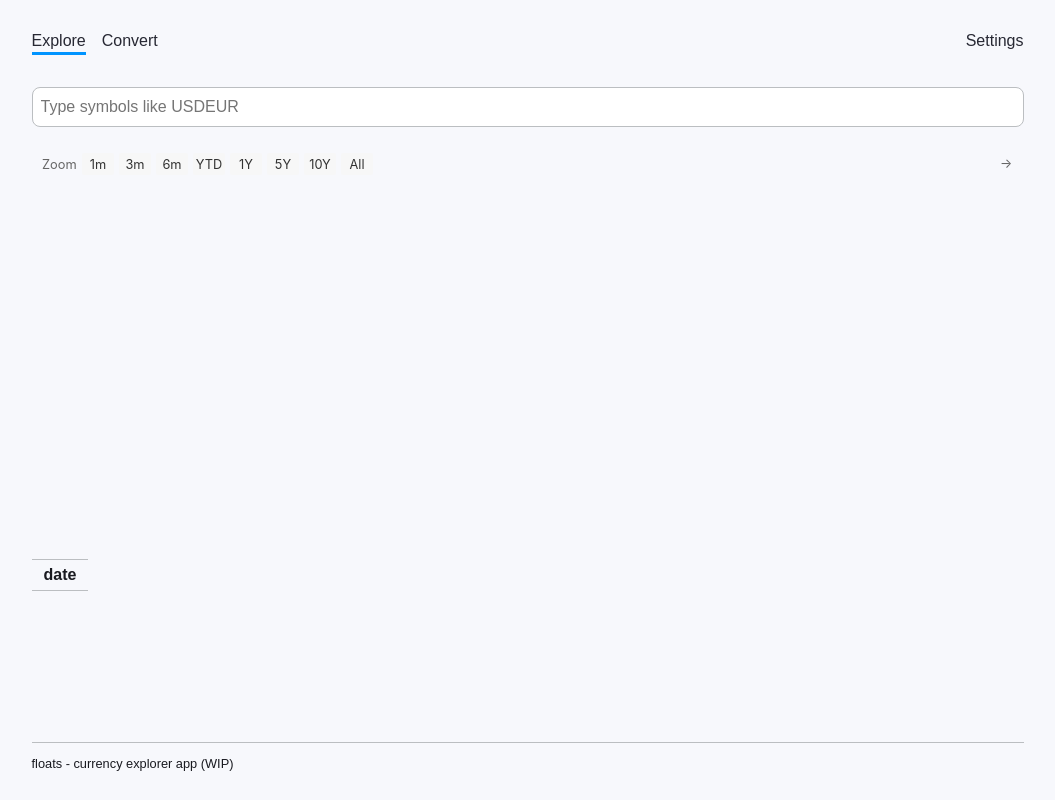
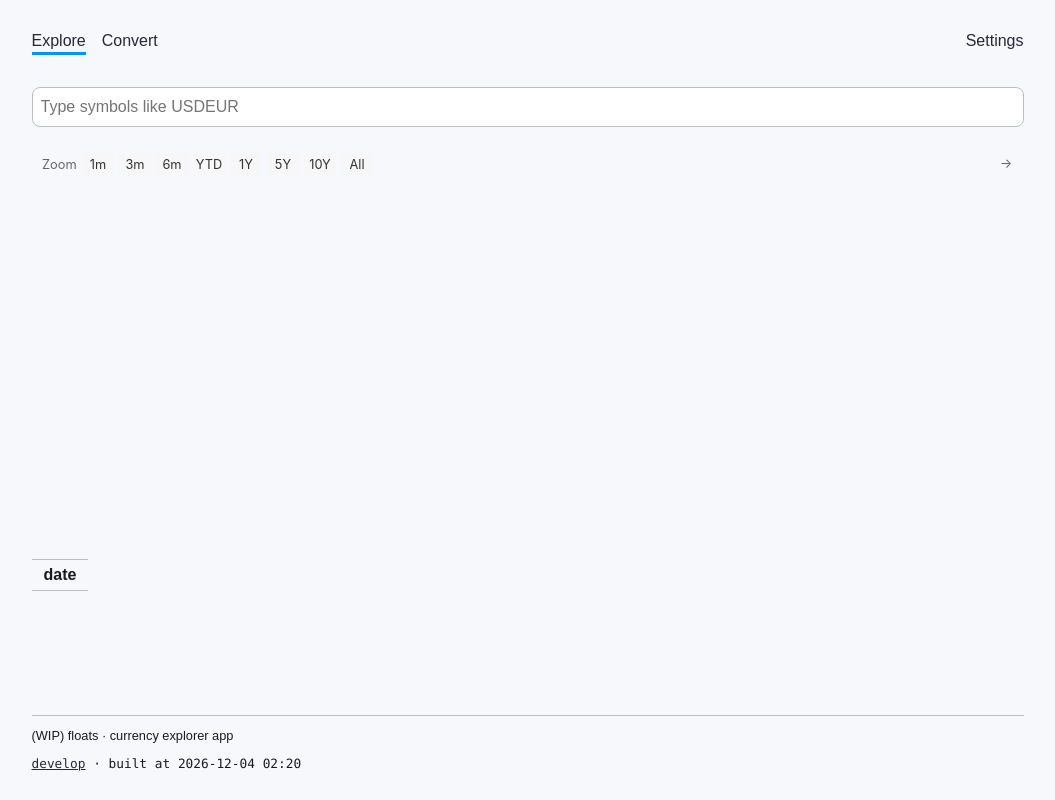
Before and after one commit to icmx/floats, a React (Vite) app: page /explore in a window 1280 px wide. Shown: the whole page, without its empty margins (105-1160 px from the left). Built offline with nearby package versions, Linux system fonts and the light colour scheme.

Commit message:
#17 provide basic build meta information

```diff
--- /dev/null
+++ b/src/components/common/BuildPlate/BuildPlate.module.css
@@ -0,0 +1,3 @@
+.BuildPlate {
+  font-family: 'Consolas', monospace;
+}
--- /dev/null
+++ b/src/components/common/BuildPlate/BuildPlate.tsx
@@ -0,0 +1,33 @@
+import type { FunctionComponent } from 'react';
+import styles from './BuildPlate.module.css';
+
+const getCommitRef = (): string => {
+  const commitRef = JSON.parse(__DEFINE_COMMIT_REF__) as string;
+
+  if (!commitRef) {
+    return 'develop';
+  }
+
+  return commitRef.slice(0, 7);
+};
+
+const getBuildTimestamp = (): string => {
+  const buildTimestamp = JSON.parse(__DEFINE_BUILD_TIMESTAMP__);
+
+  return new Date(buildTimestamp)
+    .toJSON()
+    .slice(0, 16)
+    .replace('T', ' ');
+};
+
+export const BuildPlate: FunctionComponent = () => {
+  const commitRef = getCommitRef();
+  const buildTimestamp = getBuildTimestamp();
+
+  return (
+    <span className={styles.BuildPlate}>
+      <a href="https://github.com/icmx/floats">{commitRef}</a> · built
+      at <time>{buildTimestamp}</time>
+    </span>
+  );
+};
--- /dev/null
+++ b/src/components/common/BuildPlate/index.ts
@@ -0,0 +1 @@
+export * from './BuildPlate';
--- a/src/layouts/Layout/Layout.tsx
+++ b/src/layouts/Layout/Layout.tsx
@@ -1,5 +1,6 @@
 import { type FunctionComponent } from 'react';
 import { NavLink, Outlet, type NavLinkRenderProps } from 'react-router';
+import { BuildPlate } from '../../components/common/BuildPlate';
 import { useQueryParamsSync } from '../../hooks/useQueryParamsSync';
 import { useRoutesUrls } from '../../hooks/useRoutesUrls';
 import { useThemeValueSync } from '../../hooks/useThemeValueSync';
@@ -46,7 +47,10 @@ export const Layout: FunctionComponent = () => {
         <Outlet />
       </main>
       <footer className={styles.LayoutFooter}>
-        <p>floats - currency explorer app (WIP)</p>
+        <p>(WIP) floats · currency explorer app</p>
+        <p>
+          <BuildPlate />
+        </p>
       </footer>
     </>
   );
--- a/vite.config.ts
+++ b/vite.config.ts
@@ -1,8 +1,15 @@
-import { defineConfig } from 'vite'
-import react from '@vitejs/plugin-react'
+import { defineConfig } from 'vite';
+import react from '@vitejs/plugin-react';
 
 // https://vite.dev/config/
+//
+// Note: COMMIT_REF is specific to Netlify environment
+//
 export default defineConfig({
   envPrefix: 'BUNDLE_',
   plugins: [react()],
-})
+  define: {
+    __DEFINE_COMMIT_REF__: JSON.stringify(process.env.COMMIT_REF || 0),
+    __DEFINE_BUILD_TIMESTAMP__: JSON.stringify(Date.now()),
+  },
+});
```
Also changed, not shown: src/vite-env.d.ts (+8 -3 lines).
